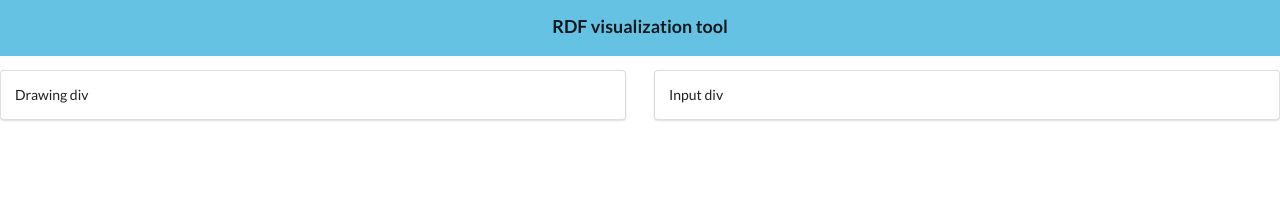
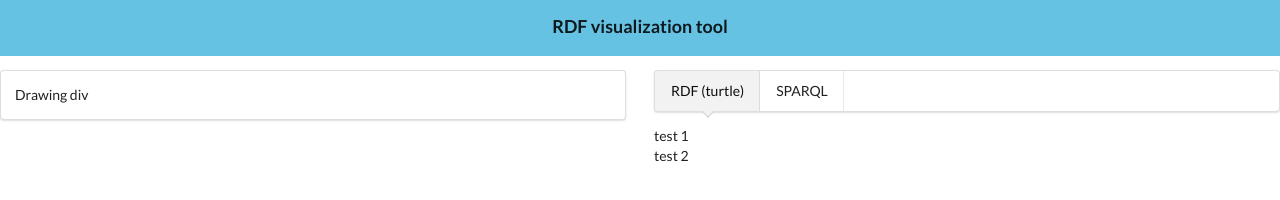
Before and after one commit to larry-gonzalez/cc71x, a plain HTML site: page index.html in a window 1280 px wide. Drawn offline with Linux system fonts and the light colour scheme.

Commit message:
add selectable div for turtle and sparql

```diff
--- a/index.html
+++ b/index.html
@@ -18,12 +18,18 @@
         <div class="column">
             <div class="ui segment">Drawing div</div>
         </div>
-        <div class="column">
-            <div class="ui segment">Input div</div>
-      </div>
+        <div class="column" id='input_div'>
+            <div class="ui pointing menu">
+                <a class="item active" id="rdfdat_item" onclick="activate_rdfdat()">RDF (turtle)</a>
+                <a class="item" id="sparql_item" onclick="activate_sparql()">SPARQL</a>
+            </div>
+            <div id="rdfdat_div" class="visible content">test 1</div>
+            <div id="sparql_div" class="hidden content invisible">test 2</div>
+        </div>
     </div>
 
     <script src="assets/library/jquery-3.1.1/jquery-3.1.1.min.js"></script>
     <script src="assets/library/semantic-ui-2.2.6/semantic.min.js"></script>
+    <script src="assets/script/general.js"></script>
 </body>
 </html>
```
